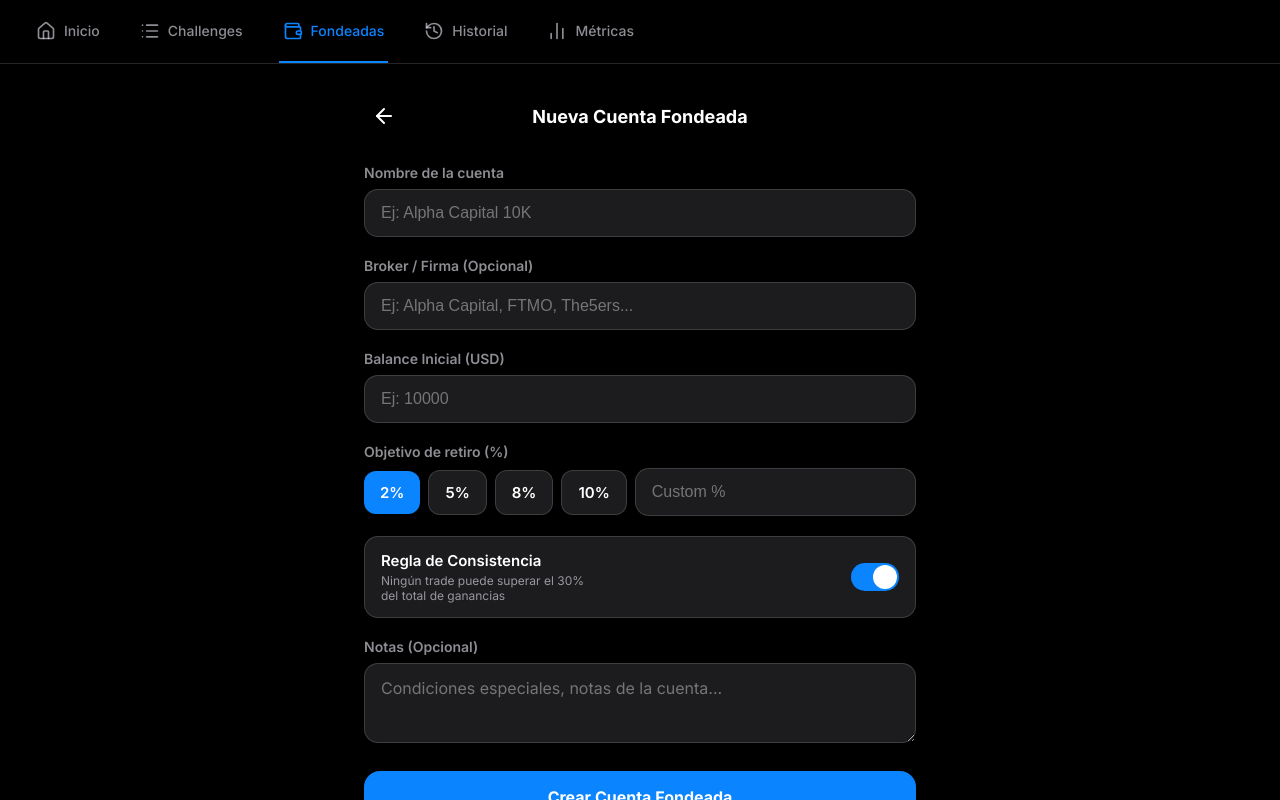
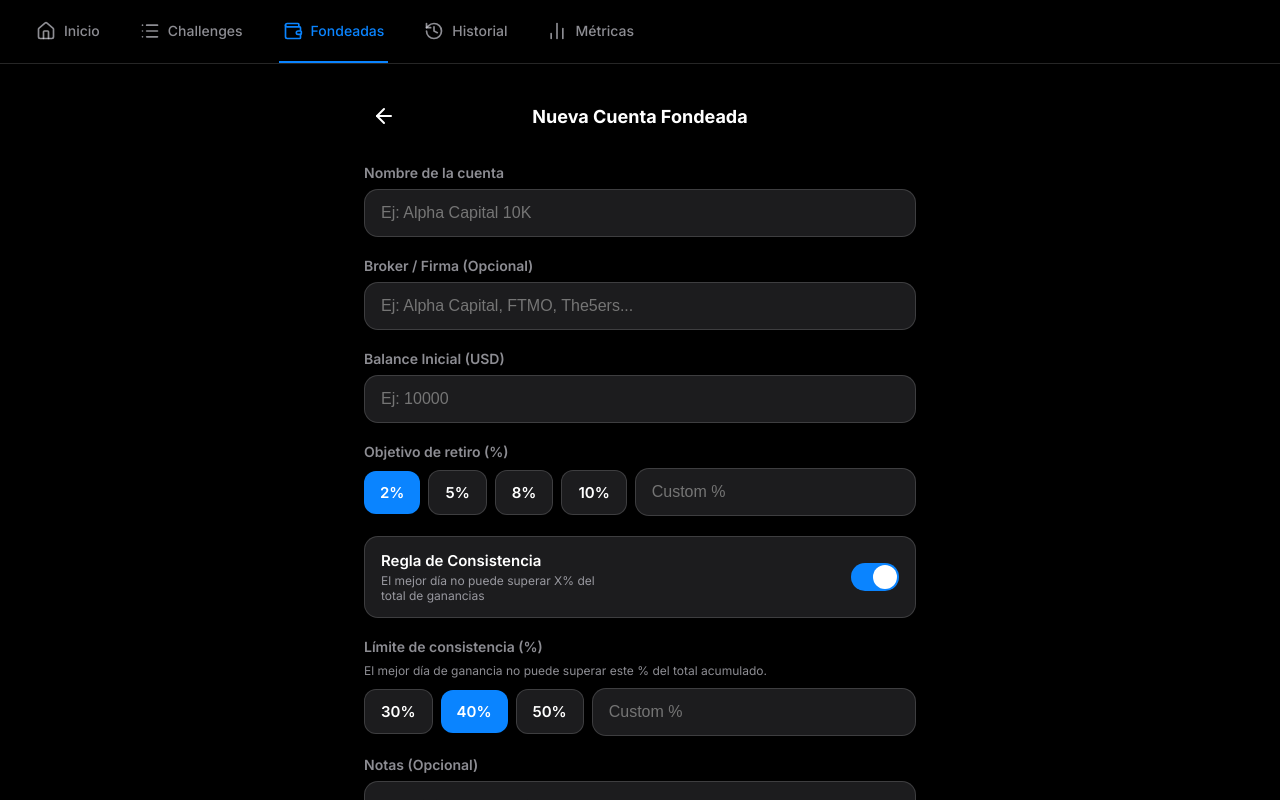
Before and after one commit to mferracani/Gestor-de-Trading-2.0, a React (Vite) app: page /fondeadas/nueva in a window 1280 px wide. Built offline with nearby package versions, Linux system fonts and the light colour scheme.

Commit message:
feat: customizable consistency rule percentage per account (Alpha Capital = 40%)

```diff
--- a/src/screens/FundedAccountCreate.jsx
+++ b/src/screens/FundedAccountCreate.jsx
@@ -15,6 +15,7 @@ export default function FundedAccountCreate() {
     balance_inicial_usd: '',
     objetivo_retiro_pct: 2,
     regla_consistencia: true,
+    consistencia_pct: 40,
     notas: '',
   });
   const [saving, setSaving] = useState(false);
@@ -37,6 +38,7 @@ export default function FundedAccountCreate() {
         pnl_acumulado_usd: 0,
         objetivo_retiro_pct: parseFloat(form.objetivo_retiro_pct) || 2,
         regla_consistencia: form.regla_consistencia,
+        consistencia_pct: form.regla_consistencia ? (parseFloat(form.consistencia_pct) || 40) : null,
         notas: form.notas.trim(),
         estado: 'activo',
         user_id: 'user_test_123',
@@ -128,7 +130,7 @@ export default function FundedAccountCreate() {
         <div style={styles.toggleRow}>
           <div>
             <div style={styles.toggleLabel}>Regla de Consistencia</div>
-            <div style={styles.toggleSubLabel}>Ningún trade puede superar el 30% del total de ganancias</div>
+            <div style={styles.toggleSubLabel}>El mejor día no puede superar X% del total de ganancias</div>
           </div>
           <button
             style={{
@@ -143,6 +145,37 @@ export default function FundedAccountCreate() {
             }} />
           </button>
         </div>
+
+        {/* Porcentaje de consistencia (visible solo si está activa) */}
+        {form.regla_consistencia && (
+          <div style={styles.field}>
+            <label style={styles.label}>Límite de consistencia (%)</label>
+            <p style={styles.fieldHint}>El mejor día de ganancia no puede superar este % del total acumulado.</p>
+            <div style={styles.pctRow}>
+              {[30, 40, 50].map(p => (
+                <button
+                  key={p}
+                  style={{
+                    ...styles.pctBtn,
+                    backgroundColor: form.consistencia_pct == p ? 'var(--accent-blue)' : 'var(--bg-secondary)',
+                    color: form.consistencia_pct == p ? '#fff' : 'var(--text-primary)',
+                    border: form.consistencia_pct == p ? 'none' : '1px solid var(--border)',
+                  }}
+                  onClick={() => handleChange('consistencia_pct', p)}
+                >
+                  {p}%
+                </button>
+              ))}
+              <input
+                style={{ ...styles.input, flex: 1 }}
+                type="number"
+                placeholder="Custom %"
+                value={[30, 40, 50].includes(Number(form.consistencia_pct)) ? '' : form.consistencia_pct}
+                onChange={e => handleChange('consistencia_pct', e.target.value)}
+              />
+            </div>
+          </div>
+        )}
 
         {/* Notas */}
         <div style={styles.field}>
@@ -178,6 +211,7 @@ const styles = {
   form: { display: 'flex', flexDirection: 'column', gap: '20px' },
   field: { display: 'flex', flexDirection: 'column', gap: '8px' },
   label: { fontSize: '14px', fontWeight: '600', color: 'var(--text-secondary)' },
+  fieldHint: { fontSize: '12px', color: 'var(--text-secondary)', margin: 0, lineHeight: '1.4' },
   input: {
     backgroundColor: 'var(--bg-secondary)', border: '1px solid var(--border)',
     borderRadius: '14px', padding: '14px 16px', fontSize: '16px',
--- a/src/screens/FundedAccountDetail.jsx
+++ b/src/screens/FundedAccountDetail.jsx
@@ -60,12 +60,19 @@ export default function FundedAccountDetail() {
   const progresoPct = Math.min(100, Math.max(0, (pnl / targetRetiroUsd) * 100));
   const isLogrado = faltaUsd <= 0 && pnl > 0;
 
-  // Regla de consistencia: la ganancia de un solo día/trade no debe superar el 30% del total de ganancias
-  const wins = trades.filter(t => t.pnl_usd > 0);
-  const totalWins = wins.reduce((s, t) => s + (t.pnl_usd || 0), 0);
-  const maxWin = wins.length > 0 ? Math.max(...wins.map(t => t.pnl_usd || 0)) : 0;
-  const consistenciaPct = totalWins > 0 ? (maxWin / totalWins) * 100 : 0;
-  const consistenciaOk = account.regla_consistencia ? consistenciaPct <= 30 : true;
+  // Regla de consistencia: agrupamos trades por día y comparamos el mejor día vs total de ganancias
+  // Igual a la lógica del broker: "Best Trading Day Profit" no puede superar X% del total
+  const limitePct = account.consistencia_pct || 40; // Usa el % guardado en la cuenta (default 40)
+  const tradesByDay = trades.reduce((acc, t) => {
+    const day = (t.fecha || '').slice(0, 10); // 'YYYY-MM-DD'
+    acc[day] = (acc[day] || 0) + (t.pnl_usd || 0);
+    return acc;
+  }, {});
+  const dailyPnls = Object.values(tradesByDay);
+  const totalWins = dailyPnls.filter(d => d > 0).reduce((s, d) => s + d, 0);
+  const bestDayProfit = dailyPnls.length > 0 ? Math.max(0, ...dailyPnls) : 0;
+  const consistenciaPct = totalWins > 0 ? (bestDayProfit / totalWins) * 100 : 0;
+  const consistenciaOk = account.regla_consistencia ? consistenciaPct <= limitePct : true;
 
   const winCount = trades.filter(t => t.resultado === 'WIN').length;
   const lossCount = trades.filter(t => t.resultado === 'LOSS').length;
@@ -174,14 +181,14 @@ export default function FundedAccountDetail() {
             {trades.length === 0
               ? 'Sin trades registrados. La regla se evaluará al registrar ganancias.'
               : consistenciaOk
-                ? `Tu trade más grande representa el ${Math.round(consistenciaPct)}% del total de ganancias. Dentro del límite del 30%.`
-                : `⚠️ Tu trade más grande representa el ${Math.round(consistenciaPct)}% de tus ganancias totales. Supera el límite del 30%.`
+                ? `Tu mejor día representa el ${Math.round(consistenciaPct)}% del total de ganancias ($${bestDayProfit.toFixed(2)}). Dentro del límite del ${limitePct}%.`
+                : `⚠️ Tu mejor día representa el ${Math.round(consistenciaPct)}% de tus ganancias totales ($${bestDayProfit.toFixed(2)}). Supera el límite del ${limitePct}%.`
             }
           </p>
           <div style={styles.consistenciaInfo}>
             <Info size={12} color="var(--text-secondary)" />
             <span style={{ fontSize: '11px', color: 'var(--text-secondary)' }}>
-              Ningún trade puede superar el 30% del total de ganancias
+              Mejor día de ganancia ≤ {limitePct}% del total acumulado
             </span>
           </div>
         </div>
```
